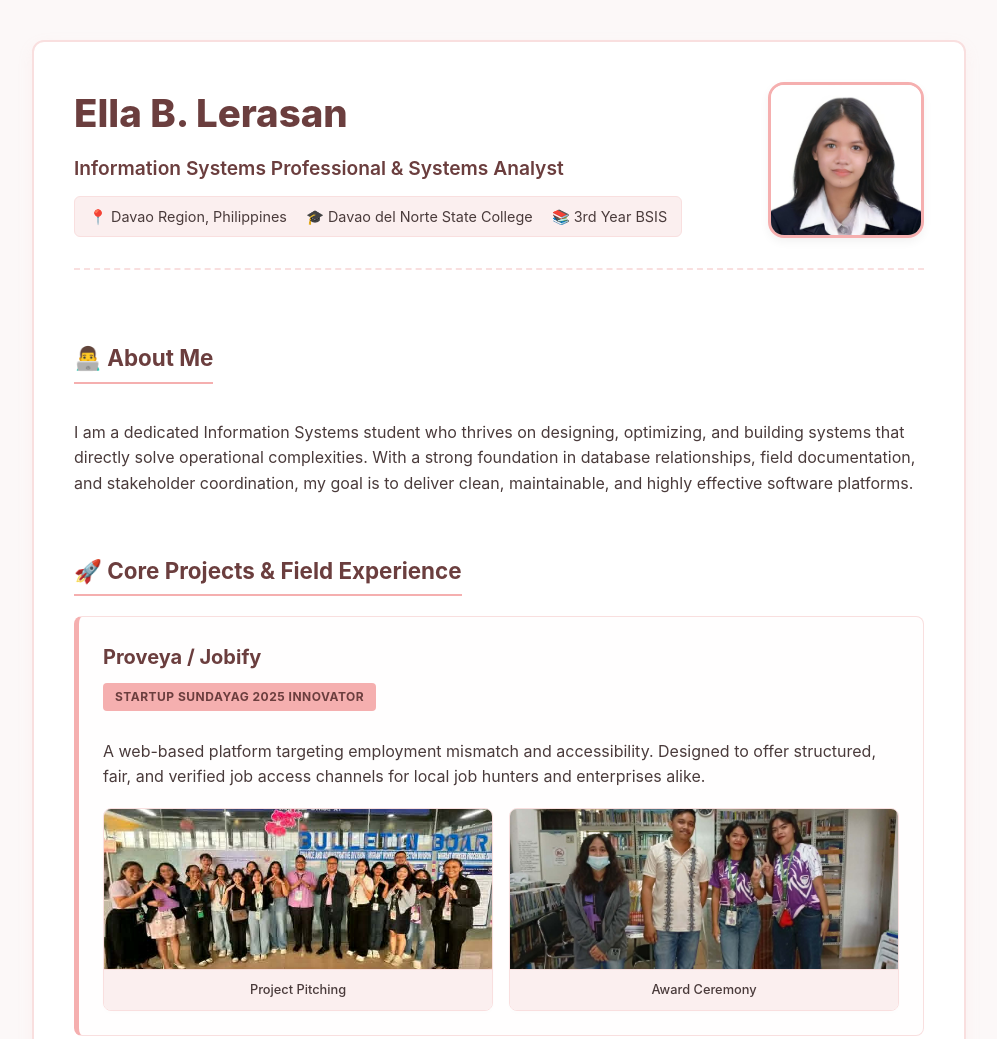
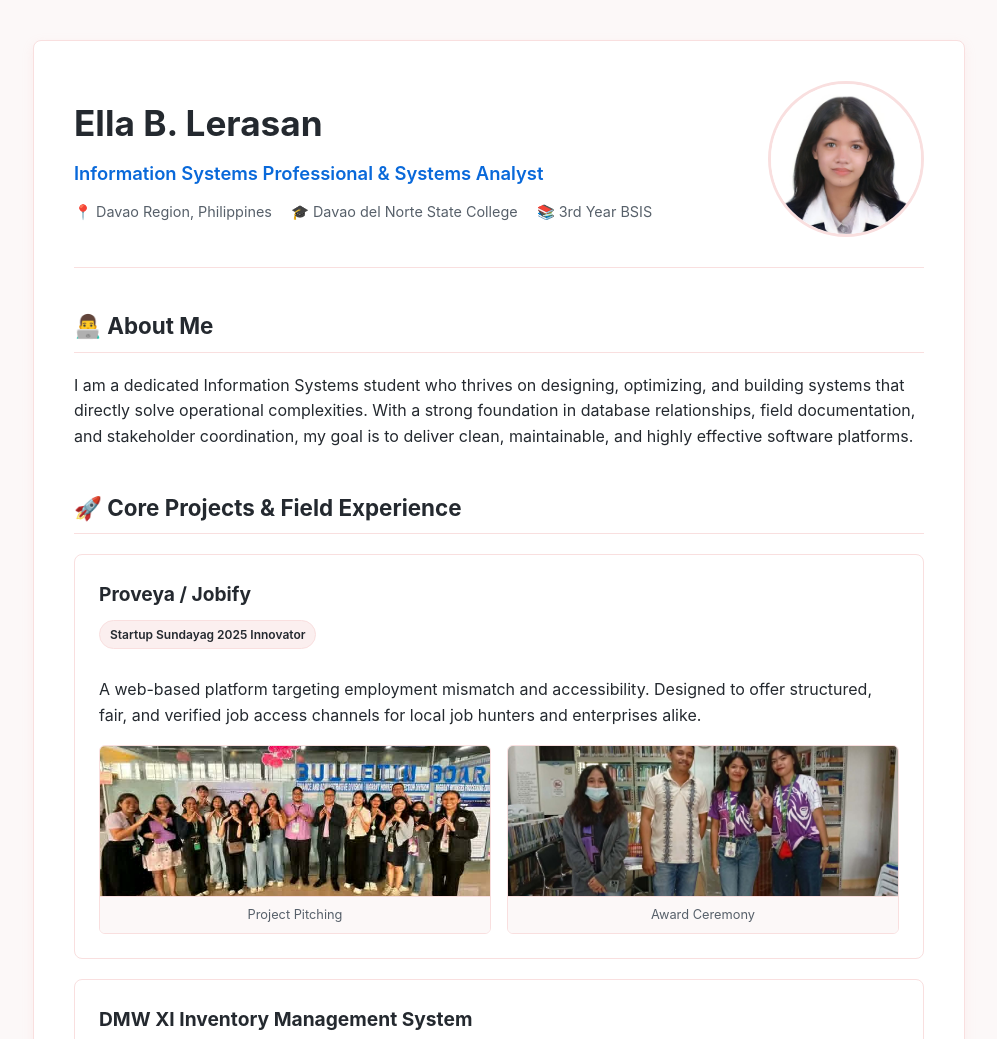
Before and after one commit to sarahjeandayagro-oss/ellagithub-portfolio, a plain HTML site: page index.html in a window 1280 px wide. Shown: the top 1039 px of the page, without its empty margins (141-1138 px from the left). Drawn offline with Linux system fonts and the light colour scheme.

Commit message:
Update index.html

```diff
--- a/index.html
+++ b/index.html
@@ -6,20 +6,20 @@
     <title>Ella B. Lerasan | Portfolio</title>
     <style>
         :root {
-            --bg-color: #FCF8F8; /* Softest pink background */
+            --bg-color: #FCF8F8; /* Lightest blush background from image context */
             --container-bg: #ffffff;
-            --section-bg: #FBEFEF; /* Soft pink block shading */
-            --border-color: #F9DFDF; /* Medium blush borders */
-            --accent-rose: #F5AFAF; /* Darker blush accent tone */
-            --text-main: #6b3e3e; /* Deep rose-brown for high-contrast, professional text readability */
-            --text-body: #4a3b3b;
-            --card-bg: #fffefe;
+            --section-bg: #FBEFEF; /* Soft pink accents */
+            --border-color: #F9DFDF; /* Border highlight pink */
+            --accent-rose: #F5AFAF; /* Darker blush contrast element */
+            --text-main: #24292f;
+            --text-muted: #57606a;
+            --accent-blue: #0969da;
         }
 
         body {
             font-family: -apple-system, BlinkMacSystemFont, "Segoe UI", Helvetica, Arial, sans-serif;
             background-color: var(--bg-color);
-            color: var(--text-body);
+            color: var(--text-main);
             margin: 0;
             padding: 40px 20px;
             line-height: 1.6;
@@ -29,17 +29,17 @@
             max-width: 850px;
             margin: 0 auto;
             background-color: var(--container-bg);
-            border: 2px solid var(--border-color);
-            border-radius: 12px;
+            border: 1px solid var(--border-color);
+            border-radius: 8px;
             padding: 40px;
-            box-shadow: 0 6px 16px rgba(245, 175, 175, 0.1);
+            box-shadow: 0 4px 12px rgba(245, 175, 175, 0.15);
         }
 
         .profile-section {
             display: flex;
             align-items: center;
             gap: 30px;
-            border-bottom: 2px dashed var(--border-color);
+            border-bottom: 1px solid var(--border-color);
             padding-bottom: 30px;
             margin-bottom: 30px;
         }
@@ -58,11 +58,10 @@
         .profile-img-container {
             width: 150px;
             height: 150px;
-            border-radius: 16px;
+            border-radius: 50%; /* Circular profile layout restored from image_698924.jpg */
             overflow: hidden;
-            border: 3px solid var(--accent-rose);
+            border: 3px solid var(--border-color);
             flex-shrink: 0;
-            box-shadow: 0 4px 10px rgba(0, 0, 0, 0.05);
         }
 
         .profile-img-container img {
@@ -73,108 +72,90 @@
 
         h1 {
             color: var(--text-main);
-            font-size: 2.4rem;
+            font-size: 2.2rem;
             margin: 0 0 8px 0;
-            font-weight: 800;
         }
 
         h2 {
             color: var(--text-main);
             font-size: 1.4rem;
-            border-bottom: 2px solid var(--accent-rose);
-            padding-bottom: 6px;
+            border-bottom: 1px solid var(--border-color);
+            padding-bottom: 8px;
             margin-top: 40px;
             margin-bottom: 20px;
-            display: inline-block;
         }
 
         .title-sub {
-            font-size: 1.2rem;
-            color: var(--text-main);
+            font-size: 1.15rem;
+            color: var(--accent-blue);
             font-weight: 600;
             margin: 0 0 12px 0;
         }
 
         .meta-info {
             font-size: 0.9rem;
-            color: var(--text-body);
-            background-color: var(--section-bg);
-            padding: 8px 14px;
-            border-radius: 6px;
-            display: inline-block;
-            border: 1px solid var(--border-color);
+            color: var(--text-muted);
         }
 
         .meta-info span {
             margin-right: 15px;
-        }
-
-        .meta-info span:last-child {
-            margin-right: 0;
+            display: inline-block;
         }
 
         .project-card {
-            background-color: var(--card-bg);
+            background-color: #ffffff;
             border: 1px solid var(--border-color);
-            border-left: 5px solid var(--accent-rose); /* Beautiful thick pink accent bar on the left */
             border-radius: 8px;
             padding: 24px;
-            margin-bottom: 25px;
+            margin-bottom: 20px;
         }
 
         .project-card h3 {
             margin: 0 0 10px 0;
             color: var(--text-main);
-            font-size: 1.25rem;
+            font-size: 1.2rem;
         }
 
         .badge {
             display: inline-block;
             font-size: 0.75rem;
-            font-weight: 700;
-            padding: 4px 12px;
-            border-radius: 4px;
-            background-color: var(--accent-rose);
+            font-weight: 600;
+            padding: 4px 10px;
+            border-radius: 20px;
+            background-color: var(--section-bg);
             color: var(--text-main);
             margin-bottom: 12px;
-            text-transform: uppercase;
-            letter-spacing: 0.5px;
+            border: 1px solid var(--border-color);
         }
 
         .gallery-grid {
             display: grid;
             grid-template-columns: repeat(auto-fit, minmax(200px, 1fr));
             gap: 16px;
-            margin-top: 18px;
+            margin-top: 15px;
         }
 
         .gallery-item {
             border: 1px solid var(--border-color);
-            border-radius: 8px;
+            border-radius: 6px;
             overflow: hidden;
-            background: #ffffff;
-            box-shadow: 0 2px 6px rgba(0,0,0,0.01);
+            background: #fff;
         }
 
         .gallery-item img {
             width: 100%;
-            height: 160px;
+            height: 150px;
             object-fit: cover;
             display: block;
         }
 
         .gallery-caption {
-            padding: 10px;
+            padding: 8px;
             font-size: 0.8rem;
-            color: var(--text-body);
-            font-weight: 500;
+            color: var(--text-muted);
             text-align: center;
-            background-color: var(--section-bg);
             border-top: 1px solid var(--border-color);
-        }
-
-        .skills-grid {
-            margin-top: 15px;
+            background-color: var(--bg-color);
         }
 
         .skill-tag {
@@ -185,28 +166,27 @@
             border-radius: 6px;
             font-size: 0.85rem;
             margin-right: 8px;
-            margin-bottom: 12px;
+            margin-bottom: 10px;
             color: var(--text-main);
-            font-weight: 600;
+            font-weight: 500;
         }
 
         footer {
             text-align: center;
             margin-top: 50px;
             font-size: 0.85rem;
-            color: var(--text-body);
-            border-top: 2px dashed var(--border-color);
+            color: var(--text-muted);
+            border-top: 1px solid var(--border-color);
             padding-top: 24px;
         }
 
         .repo-link {
-            color: var(--text-main);
+            color: var(--accent-blue);
             text-decoration: none;
-            font-weight: 700;
-            border-bottom: 1px solid var(--accent-rose);
+            font-weight: 500;
         }
         .repo-link:hover {
-            background-color: var(--section-bg);
+            text-decoration: underline;
         }
     </style>
 </head>
@@ -228,14 +208,11 @@
         </div>
     </div>
 
-    <div>
     <h2>👨‍💻 About Me</h2>
     <p>
         I am a dedicated Information Systems student who thrives on designing, optimizing, and building systems that directly solve operational complexities. With a strong foundation in database relationships, field documentation, and stakeholder coordination, my goal is to deliver clean, maintainable, and highly effective software platforms.
     </p>
-    </div>
 
-    <div>
     <h2>🚀 Core Projects & Field Experience</h2>
 
     <div class="project-card">
@@ -267,9 +244,7 @@
             </div>
         </div>
     </div>
-    </div>
 
-    <div>
     <h2>🛠 Technical Capabilities</h2>
     <div class="skills-grid">
         <div class="skill-tag">Systems Analysis & Design</div>
@@ -279,7 +254,6 @@
         <div class="skill-tag">IEEE Standards Documentation</div>
         <div class="skill-tag">Agile Development Workflows</div>
     </div>
-    </div>
 
     <footer>
         <p>&copy; 2026 Ella B. Lerasan. Live Portfolio hosted at <a class="repo-link" href="https://github.com/sarahjeandayagro-oss/ellagithub-portfolio" target="_blank">ellagithub-portfolio</a>.</p>
```
Lines whose indentation alone changed are shown as unchanged.
